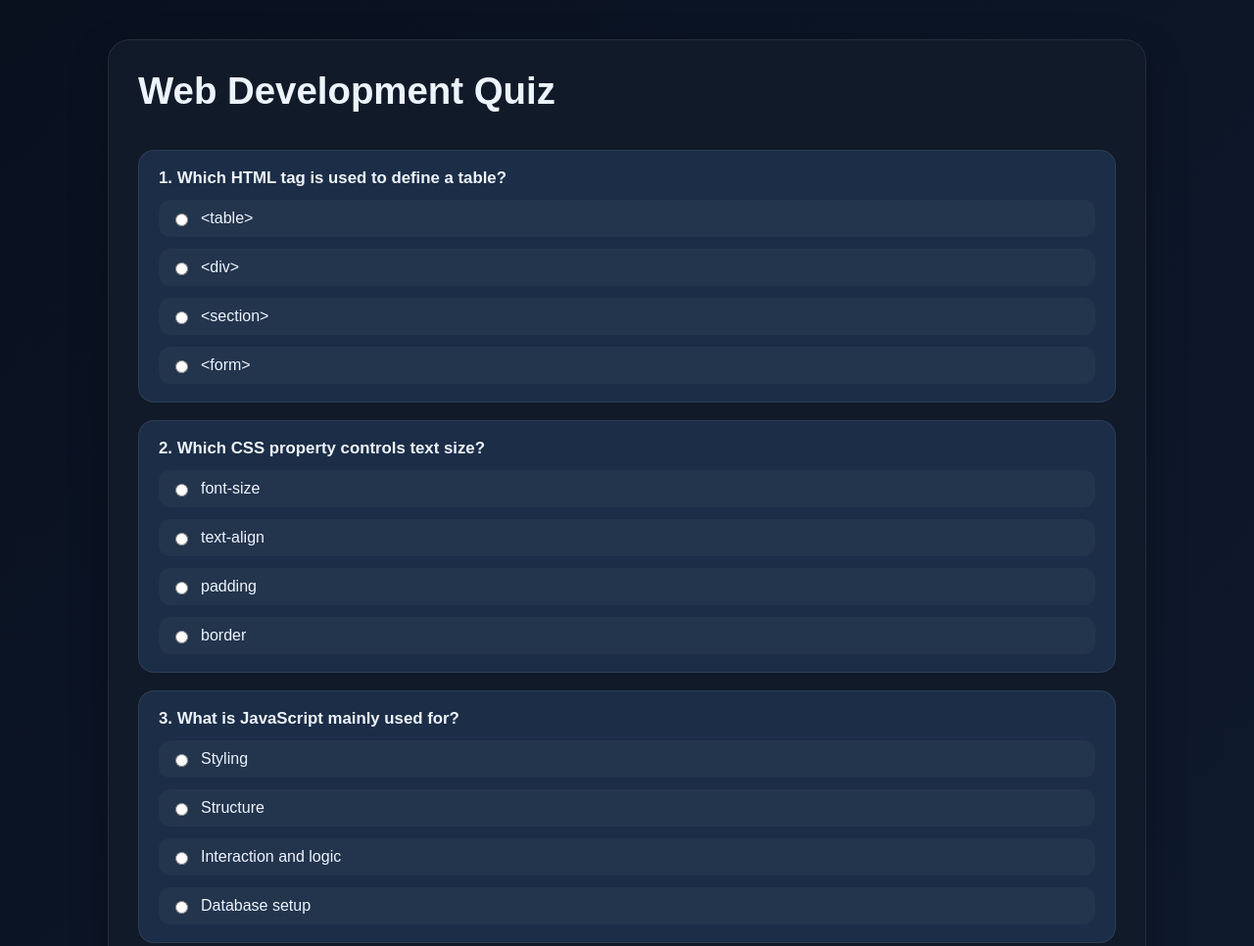
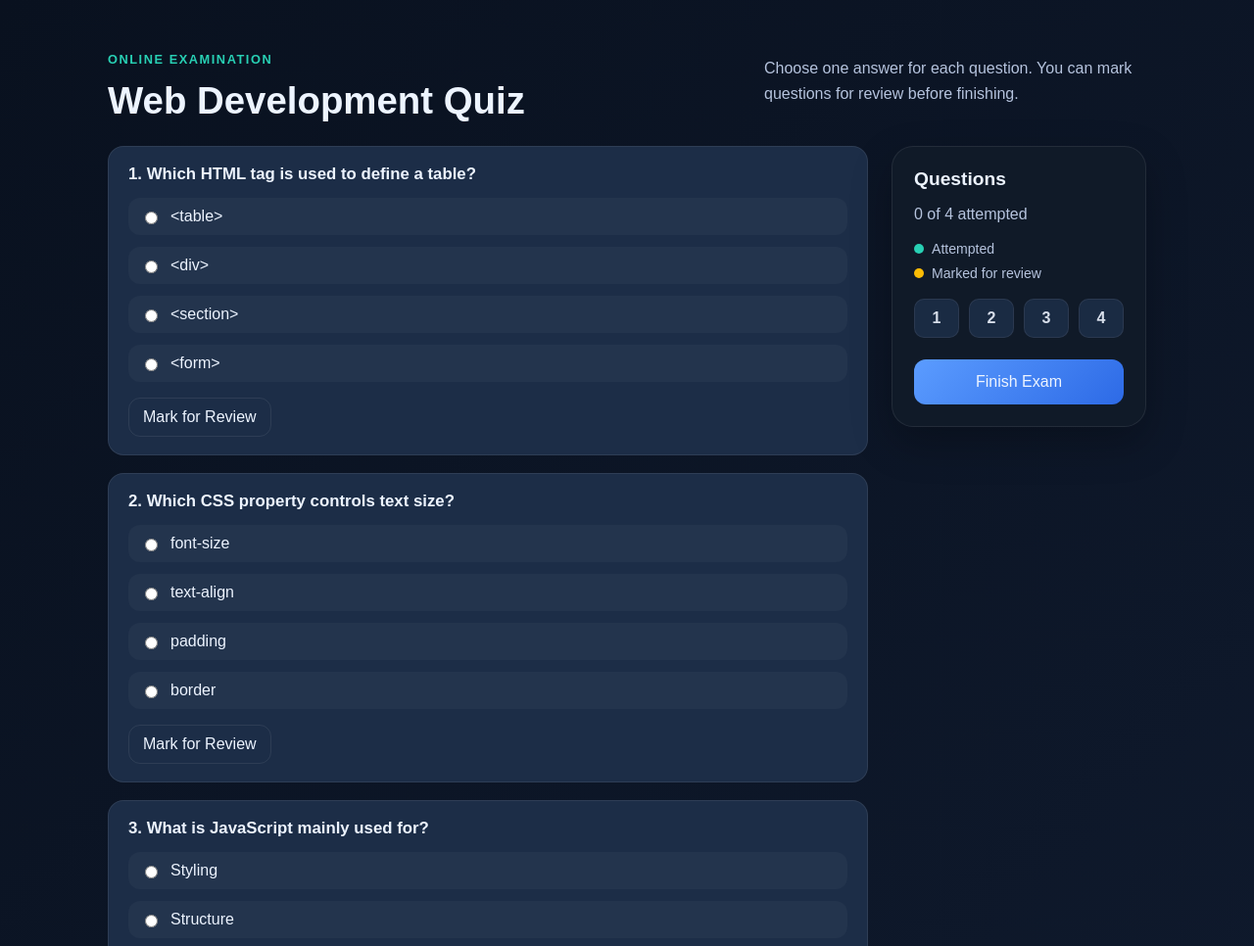
Before and after one commit to AryanSingh090/Online-Examination-and-Assessment-System, a plain HTML site: page pages/exam.html in a window 1280 px wide. Shown: the top 966 px of the page at 98% size. Drawn offline with Linux system fonts and the light colour scheme.

Commit message:
AryanSingh090 | Feature/exam -> dev (Added JS files and updated the Html and CSS files)
* added global css

* added questions panel, finish option, and result

---------

Co-authored-by: AryanSingh090 <AryanSingh090@users.noreply.github.com>

```diff
--- /dev/null
+++ b/js/exam.js
@@ -0,0 +1,134 @@
+const questions = [
+  {
+    id: "q1",
+    text: "Which HTML tag is used to define a table?",
+    options: ["<table>", "<div>", "<section>", "<form>"],
+    answer: 0,
+  },
+  {
+    id: "q2",
+    text: "Which CSS property controls text size?",
+    options: ["font-size", "text-align", "padding", "border"],
+    answer: 0,
+  },
+  {
+    id: "q3",
+    text: "What is JavaScript mainly used for?",
+    options: ["Styling", "Structure", "Interaction and logic", "Database setup"],
+    answer: 2,
+  },
+  {
+    id: "q4",
+    text: "Which CSS property creates spacing inside an element?",
+    options: ["margin", "padding", "border-radius", "display"],
+    answer: 1,
+  },
+];
+
+const storageKey = "web-development-quiz-result";
+const questionContainer = document.querySelector("#exam-questions");
+const questionNavigation = document.querySelector("#question-navigation");
+const attemptedCount = document.querySelector("#attempted-count");
+const answers = new Map();
+const reviewQuestions = new Set();
+
+function renderExam() {
+  questions.forEach((question, questionIndex) => {
+    const questionCard = document.createElement("section");
+    questionCard.className = "question";
+    questionCard.id = question.id;
+
+    const heading = document.createElement("h2");
+    heading.textContent = `${questionIndex + 1}. ${question.text}`;
+    questionCard.append(heading);
+
+    const options = document.createElement("div");
+    options.className = "options";
+
+    question.options.forEach((option, optionIndex) => {
+      const label = document.createElement("label");
+      label.className = "option";
+
+      const input = document.createElement("input");
+      input.type = "radio";
+      input.name = question.id;
+      input.value = String(optionIndex);
+      input.addEventListener("change", () => {
+        answers.set(question.id, optionIndex);
+        updateQuestionStatus();
+      });
+
+      label.append(input, document.createTextNode(option));
+      options.append(label);
+    });
+
+    const reviewButton = document.createElement("button");
+    reviewButton.className = "btn btn-secondary review-button";
+    reviewButton.type = "button";
+    reviewButton.textContent = "Mark for Review";
+    reviewButton.setAttribute("aria-pressed", "false");
+    reviewButton.addEventListener("click", () => {
+      if (reviewQuestions.has(question.id)) {
+        reviewQuestions.delete(question.id);
+        reviewButton.textContent = "Mark for Review";
+        reviewButton.setAttribute("aria-pressed", "false");
+      } else {
+        reviewQuestions.add(question.id);
+        reviewButton.textContent = "Remove Review Mark";
+        reviewButton.setAttribute("aria-pressed", "true");
+      }
+      updateQuestionStatus();
+    });
+
+    questionCard.append(options, reviewButton);
+    questionContainer.append(questionCard);
+
+    const navigationButton = document.createElement("a");
+    navigationButton.className = "question-nav-item";
+    navigationButton.href = `#${question.id}`;
+    navigationButton.textContent = String(questionIndex + 1);
+    navigationButton.setAttribute("aria-label", `Go to question ${questionIndex + 1}`);
+    questionNavigation.append(navigationButton);
+  });
+}
+
+function updateQuestionStatus() {
+  attemptedCount.textContent = `${answers.size} of ${questions.length} attempted`;
+
+  questions.forEach((question, index) => {
+    const navigationButton = questionNavigation.children[index];
+    navigationButton.classList.toggle("is-attempted", answers.has(question.id));
+    navigationButton.classList.toggle("is-review", reviewQuestions.has(question.id));
+    navigationButton.setAttribute(
+      "aria-label",
+      `Question ${index + 1}${answers.has(question.id) ? ", attempted" : ", not attempted"}${
+        reviewQuestions.has(question.id) ? ", marked for review" : ""
+      }`
+    );
+  });
+}
+
+document.querySelector("#finish-exam").addEventListener("click", () => {
+  const score = questions.reduce(
+    (total, question) => total + (answers.get(question.id) === question.answer ? 1 : 0),
+    0
+  );
+  const result = {
+    score,
+    total: questions.length,
+    answers: questions.map((question) => ({
+      id: question.id,
+      text: question.text,
+      options: question.options,
+      correctAnswer: question.answer,
+      selectedAnswer: answers.has(question.id) ? answers.get(question.id) : null,
+      markedForReview: reviewQuestions.has(question.id),
+    })),
+  };
+
+  sessionStorage.setItem(storageKey, JSON.stringify(result));
+  window.location.href = "result.html";
+});
+
+renderExam();
+updateQuestionStatus();
--- a/pages/exam.html
+++ b/pages/exam.html
@@ -3,55 +3,31 @@
   <head>
     <meta charset="UTF-8" />
     <meta name="viewport" content="width=device-width, initial-scale=1.0" />
-    <title>Exam Page</title>
+    <title>Web Development Quiz</title>
     <link rel="stylesheet" href="../style.css" />
+    <script src="../js/exam.js" defer></script>
   </head>
   <body>
     <div class="page-shell">
-      <div class="card exam-card">
-        <h1 class="page-title">Web Development Quiz</h1>
-
-        <div class="question">
-          <h3>1. Which HTML tag is used to define a table?</h3>
-          <div class="options">
-            <label class="option"><input type="radio" name="q1" /> &lt;table&gt;</label>
-            <label class="option"><input type="radio" name="q1" /> &lt;div&gt;</label>
-            <label class="option"><input type="radio" name="q1" /> &lt;section&gt;</label>
-            <label class="option"><input type="radio" name="q1" /> &lt;form&gt;</label>
+      <header class="exam-heading">
+        <div>
+          <p class="eyebrow">Online examination</p>
+          <h1 class="page-title">Web Development Quiz</h1>
+        </div>
+        <p class="exam-instructions">Choose one answer for each question. You can mark questions for review before finishing.</p>
+      </header>
+      <div class="exam-layout">
+        <main id="exam-questions" class="exam-card" aria-label="Exam questions"></main>
+        <aside class="question-sidebar card" aria-label="Question status">
+          <h2>Questions</h2>
+          <p id="attempted-count" class="attempted-count" aria-live="polite">0 of 0 attempted</p>
+          <div class="question-legend">
+            <span><i class="legend-dot attempted"></i> Attempted</span>
+            <span><i class="legend-dot review"></i> Marked for review</span>
           </div>
-        </div>
-
-        <div class="question">
-          <h3>2. Which CSS property controls text size?</h3>
-          <div class="options">
-            <label class="option"><input type="radio" name="q2" /> font-size</label>
-            <label class="option"><input type="radio" name="q2" /> text-align</label>
-            <label class="option"><input type="radio" name="q2" /> padding</label>
-            <label class="option"><input type="radio" name="q2" /> border</label>
-          </div>
-        </div>
-
-        <div class="question">
-          <h3>3. What is JavaScript mainly used for?</h3>
-          <div class="options">
-            <label class="option"><input type="radio" name="q3" /> Styling</label>
-            <label class="option"><input type="radio" name="q3" /> Structure</label>
-            <label class="option"><input type="radio" name="q3" /> Interaction and logic</label>
-            <label class="option"><input type="radio" name="q3" /> Database setup</label>
-          </div>
-        </div>
-
-        <div class="question">
-          <h3>4. Which CSS property creates spacing inside an element?</h3>
-          <div class="options">
-            <label class="option"><input type="radio" name="q4" /> margin</label>
-            <label class="option"><input type="radio" name="q4" /> padding</label>
-            <label class="option"><input type="radio" name="q4" /> border-radius</label>
-            <label class="option"><input type="radio" name="q4" /> display</label>
-          </div>
-        </div>
-
-        <a href="result.html" class="btn btn-primary">Submit Exam</a>
+          <nav id="question-navigation" class="question-navigation" aria-label="Jump to question"></nav>
+          <button id="finish-exam" class="btn btn-primary finish-button" type="button">Finish Exam</button>
+        </aside>
       </div>
     </div>
   </body>
--- a/style.css
+++ b/style.css
@@ -374,3 +374,167 @@ textarea {
     font-size: 1.4rem;
   }
 }
+
+.exam-heading {
+  display: flex;
+  justify-content: space-between;
+  align-items: end;
+  gap: 24px;
+  margin-bottom: 24px;
+}
+
+.exam-heading .page-title {
+  margin-bottom: 0;
+}
+
+.exam-instructions {
+  max-width: 390px;
+  color: var(--muted);
+  line-height: 1.6;
+}
+
+.exam-layout {
+  display: grid;
+  grid-template-columns: minmax(0, 1fr) 260px;
+  align-items: start;
+  gap: 24px;
+}
+
+.exam-card {
+  display: grid;
+  gap: 18px;
+}
+
+.question h2 {
+  margin-top: 0;
+  margin-bottom: 14px;
+  font-size: 1.05rem;
+}
+
+.question-sidebar {
+  position: sticky;
+  top: 24px;
+  padding: 22px;
+}
+
+.question-sidebar h2 {
+  margin: 0;
+  font-size: 1.2rem;
+}
+
+.attempted-count {
+  color: var(--muted);
+}
+
+.question-legend {
+  display: grid;
+  gap: 9px;
+  margin: 18px 0;
+  color: var(--muted);
+  font-size: 0.88rem;
+}
+
+.question-legend span {
+  display: flex;
+  align-items: center;
+  gap: 8px;
+}
+
+.legend-dot {
+  width: 10px;
+  height: 10px;
+  border-radius: 50%;
+  background: #627087;
+}
+
+.legend-dot.attempted {
+  background: var(--accent);
+}
+
+.legend-dot.review {
+  background: var(--warning);
+}
+
+.question-navigation {
+  display: grid;
+  grid-template-columns: repeat(4, minmax(36px, 1fr));
+  gap: 10px;
+}
+
+.question-nav-item {
+  display: grid;
+  place-items: center;
+  min-height: 40px;
+  border: 1px solid var(--border);
+  border-radius: 10px;
+  color: var(--text);
+  text-decoration: none;
+  font-weight: 700;
+  background: var(--panel-2);
+}
+
+.question-nav-item.is-attempted {
+  background: rgba(40, 208, 180, 0.2);
+  border-color: var(--accent);
+}
+
+.question-nav-item.is-review {
+  box-shadow: inset 0 -3px var(--warning);
+}
+
+.finish-button {
+  width: 100%;
+  margin-top: 22px;
+  border: 0;
+  cursor: pointer;
+  font: inherit;
+}
+
+.review-button {
+  margin-top: 16px;
+  padding: 10px 14px;
+  cursor: pointer;
+  font: inherit;
+}
+
+.review-button[aria-pressed="true"] {
+  color: var(--warning);
+  border-color: var(--warning);
+}
+
+.answer-review {
+  display: grid;
+  gap: 16px;
+  margin-top: 24px;
+}
+
+.result-question p {
+  color: var(--muted);
+  margin: 8px 0;
+}
+
+.review-label {
+  display: inline-block;
+  margin-top: 8px;
+  color: var(--warning);
+  font-weight: 700;
+}
+
+@media (max-width: 800px) {
+  .exam-heading {
+    display: block;
+  }
+
+  .exam-instructions {
+    margin-bottom: 0;
+  }
+
+  .exam-layout {
+    grid-template-columns: 1fr;
+  }
+
+  .question-sidebar {
+    position: static;
+    grid-row: 1;
+  }
+}
```
Also changed, not shown: js/result.js (added, +52 -0 lines), pages/result.html (+9 -14 lines).
